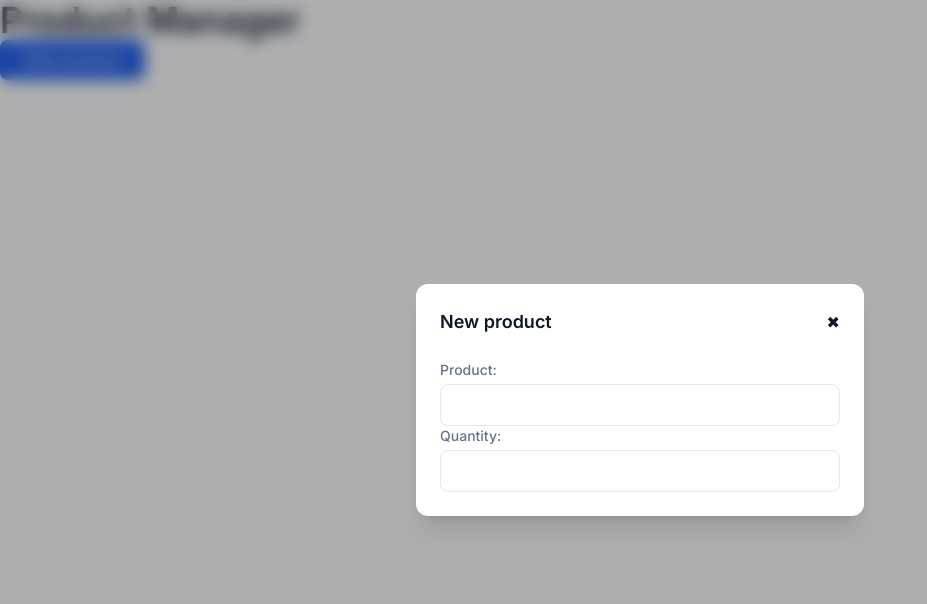
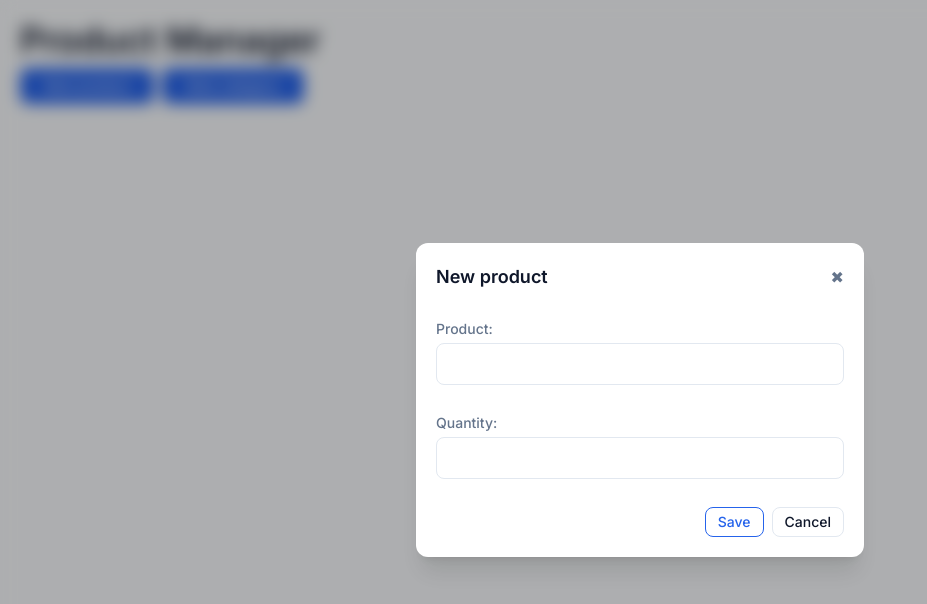
Before and after one commit to 2uzuk1/product_manager, a React (Vite) app: page / in a window 1280 px wide. Both pictures are taken after a click on the button "New product". Shown: the top 604 px of the page, without its empty margins (0-927 px from the left). Built offline with nearby package versions, Linux system fonts and the light colour scheme.

Commit message:
feat: add button component and product and category modals

```diff
--- /dev/null
+++ b/src/components/Button.jsx
@@ -0,0 +1,20 @@
+function Button({ variant = "default", className = "", ...props }) {
+  const base = "cursor-pointer rounded-lg text-sm font-medium transition";
+
+  const variants = {
+    default:
+      "ease-in-out px-6 py-2 delay-50 bg-primary text-background hover:bg-primary/90 hover:scale-105",
+    save: "border border-primary px-3 py-1 bg-surface text-primary hover:bg-primary hover:text-surface",
+    cancel:
+      "border border-border px-3 py-1 text-text bg-surface hover:bg-slate-200",
+  };
+
+  return (
+    <button
+      className={`${base} ${variants[variant]} ${className}`}
+      {...props}
+    />
+  );
+}
+
+export default Button;
--- a/src/pages/Home/index.jsx
+++ b/src/pages/Home/index.jsx
@@ -1,23 +1,29 @@
 import { useState } from "react";
 
-import Modal from "../Modal";
+import Button from "../../components/Button";
+import ProductModal from "../ModalProduct";
+import CategoryModal from "../ModalCategory";
 
 function Home() {
-  const [modalOpen, setModalOpen] = useState(false);
+  const [productModalOpen, setProductModalOpen] = useState(false);
+  const [categoryModalOpen, setCategoryModalOpen] = useState(false);
 
   return (
-    <div>
+    <div className="flex flex-col gap-2 m-5">
       <h1 className="text-4xl font-semibold">Product Manager</h1>
-      <div>
-        <button
-          onClick={() => setModalOpen(true)}
-          className="cursor-pointer py-2 px-6 bg-primary rounded-lg text-background transition hover:scale-105 hover:bg-primary/90 "
-        >
-          New product
-        </button>
+      <div className="flex gap-2">
+        <Button onClick={() => setProductModalOpen(true)}>New product</Button>
+        <Button onClick={() => setCategoryModalOpen(true)}>New category</Button>
       </div>
 
-      <Modal canShow={modalOpen} onClose={() => setModalOpen(false)} />
+      <ProductModal
+        canShow={productModalOpen}
+        onClose={() => setProductModalOpen(false)}
+      />
+      <CategoryModal
+        canShow={categoryModalOpen}
+        onClose={() => setCategoryModalOpen(false)}
+      />
     </div>
   );
 }
--- a/src/pages/Modal/index.jsx
+++ /dev/null
@@ -1,32 +0,0 @@
-const Modal = ({ canShow, onClose }) => {
-  if (canShow) {
-    return (
-      <div className="fixed inset-0 z-50 flex items-center justify-center bg-black/30 p-4 backdrop-blur-sm">
-        <div className="flex flex-col w-full max-w-md rounded-xl bg-surface p-6 shadow-xl gap-6">
-          <div className="flex items-center justify-between">
-            <h2 className="flex text-lg font-semibold">New product</h2>
-            <button
-              onClick={onClose}
-              aria-label="Close"
-              className="hover:text-out cursor-pointer"
-            >
-              &#10006;
-            </button>
-          </div>
-          <form>
-            <label>
-              Product:
-              <input type="text" />
-            </label>
-            <label>
-              Quantity:
-              <input type="number" name="quantity" />
-            </label>
-          </form>
-        </div>
-      </div>
-    );
-  }
-};
-
-export default Modal;
--- /dev/null
+++ b/src/pages/ModalCategory/index.jsx
@@ -0,0 +1,11 @@
+const ModalCategory = ({ canShow, onClose }) => {
+  if (canShow) {
+    return (
+      <div className="modal-overlay">
+        <div className="modal-card"></div>
+      </div>
+    );
+  }
+};
+
+export default ModalCategory;
--- /dev/null
+++ b/src/pages/ModalProduct/index.jsx
@@ -0,0 +1,52 @@
+import Button from "../../components/Button";
+
+const ProductModal = ({ canShow, onClose }) => {
+  const handleSubmit = (event) => {
+    event.preventDefault();
+  };
+
+  if (!canShow) return null;
+  return (
+    <div className="modal-overlay">
+      <div
+        role="dialog"
+        aria-modal="true"
+        aria-labelledby="product-modal-title"
+        className="modal-card"
+      >
+        <div className="flex items-center justify-between">
+          <h2 className="text-lg font-semibold" id="product-modal-title">
+            New product
+          </h2>
+          <button
+            onClick={onClose}
+            aria-label="Close"
+            className="text-smooth-text hover:text-red-600 cursor-pointer"
+          >
+            &#10006;
+          </button>
+        </div>
+        <form onSubmit={handleSubmit} className="flex flex-col gap-7">
+          <label>
+            Product:
+            <input type="text" />
+          </label>
+          <label>
+            Quantity:
+            <input type="number" name="quantity" />
+          </label>
+          <div className="flex flex-row justify-end gap-2">
+            <Button variant="save" type="submit">
+              Save
+            </Button>
+            <Button variant="cancel" type="button" onClick={onClose}>
+              Cancel
+            </Button>
+          </div>
+        </form>
+      </div>
+    </div>
+  );
+};
+
+export default ProductModal;
```
